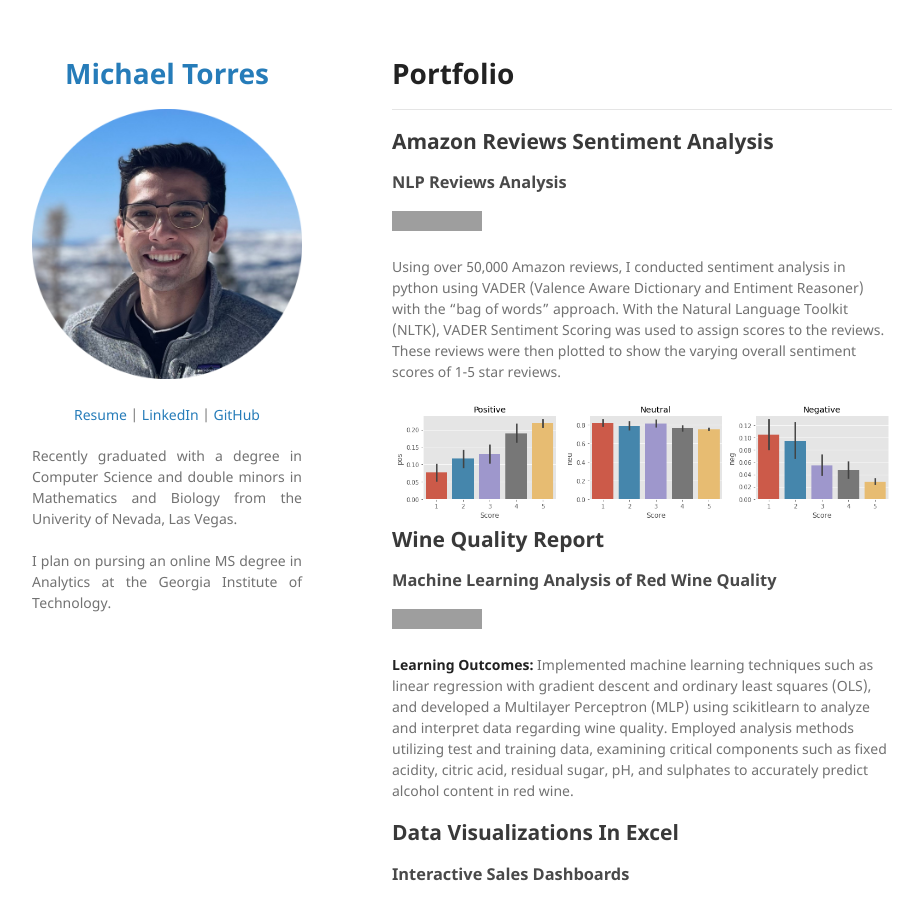
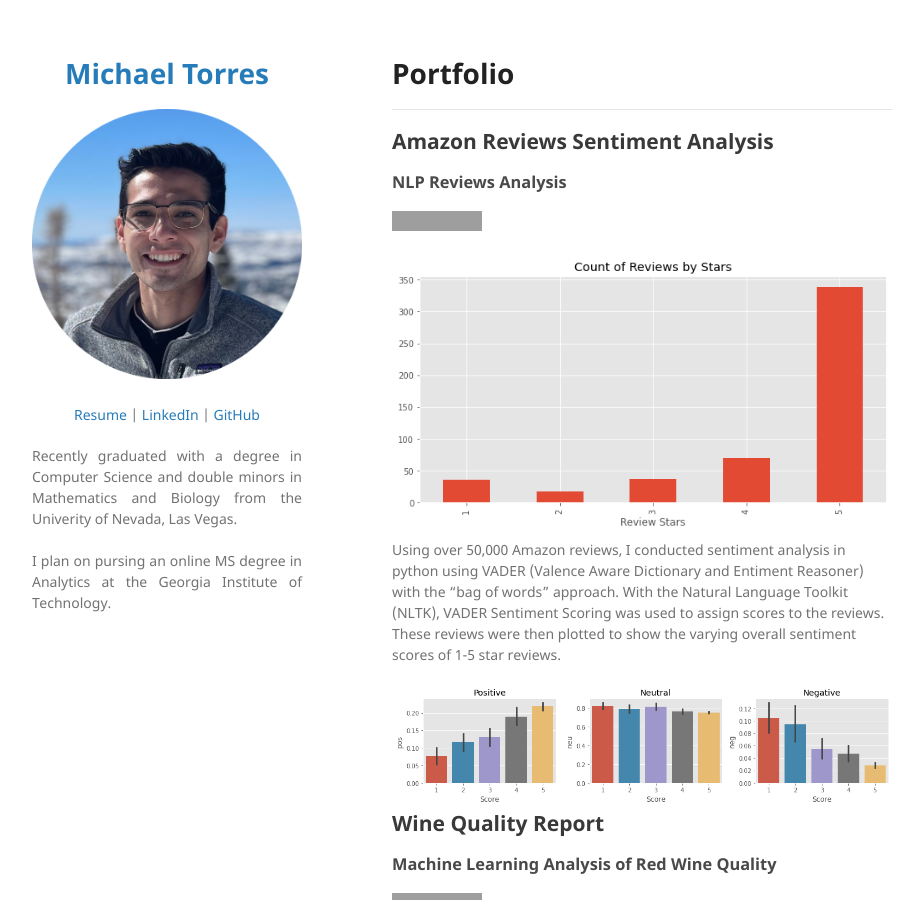
Before and after one commit to Michael96Torres/Michael96Torres.github.io, a Jekyll site: the page built from index.md, in a window 1280 px wide and 900 px high. Shown: the whole window, without its empty margins (178-1098 px from the left). Built offline with Jekyll 4.4.1, drawn with Linux system fonts in a browser that asks for light colours; our own code applies the rules of GitHub Pages for plain Markdown files; a script that is not in the unit is left out; grey boxes are pictures that could not be loaded.

Commit message:
test pic

```diff
--- a/index.md
+++ b/index.md
@@ -6,6 +6,8 @@
 ### NLP Reviews Analysis
 
 [![View on GitHub](https://img.shields.io/badge/GitHub-View_on_GitHub-blue?logo=GitHub)](https://github.com/Michael96Torres/Python/blob/main/Amazon_Reviews_Sentiment_Analysis/Amazon_Reviews_Sentiment_Analysis.ipynb)
+
+<center><img src="images/Review_Stars.png"/></center>
 
 Using over 50,000 Amazon reviews, I conducted sentiment analysis in python using VADER (Valence Aware Dictionary and Entiment Reasoner) with the "bag of words" approach.  With the Natural Language Toolkit (NLTK), VADER Sentiment Scoring was used to assign scores to the reviews.  These reviews were then plotted to show the varying overall sentiment scores of 1-5 star reviews.
 
```
